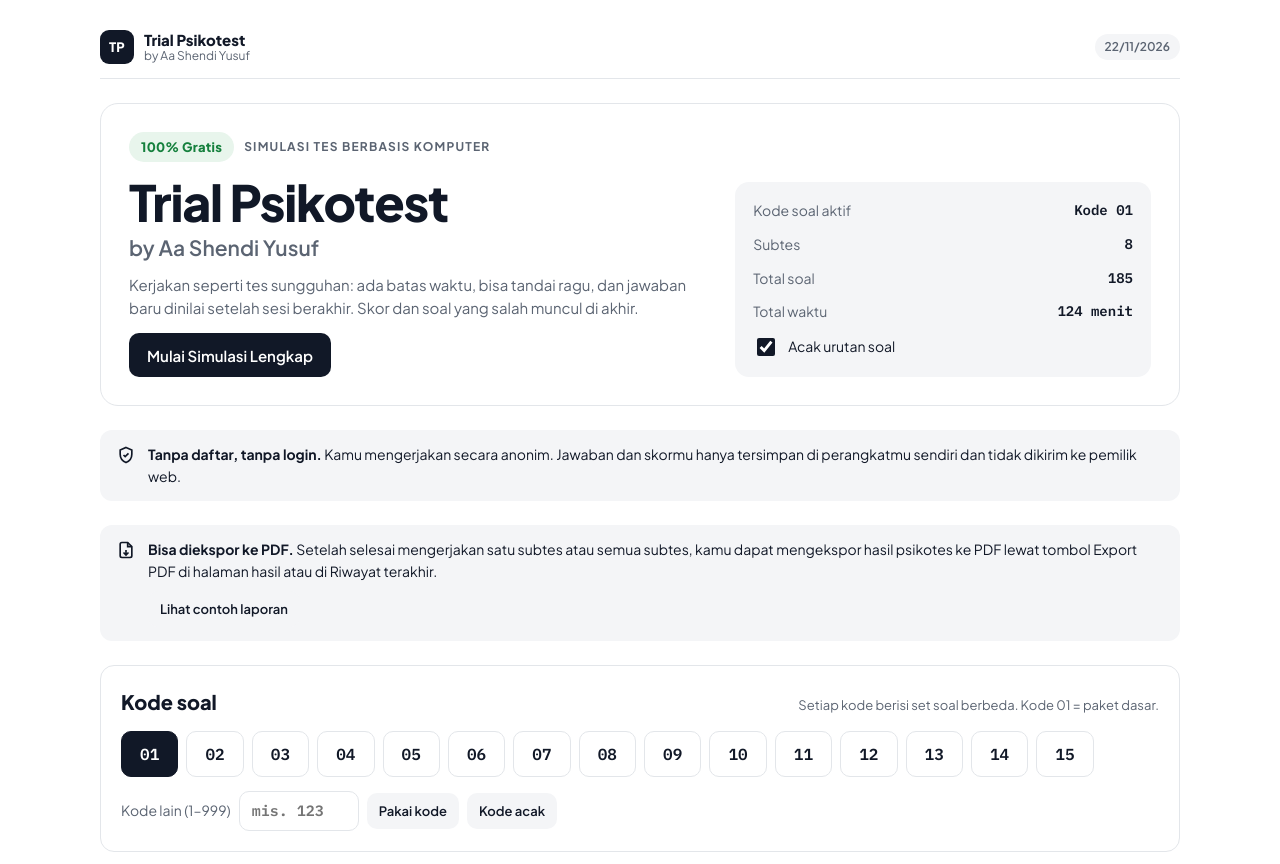
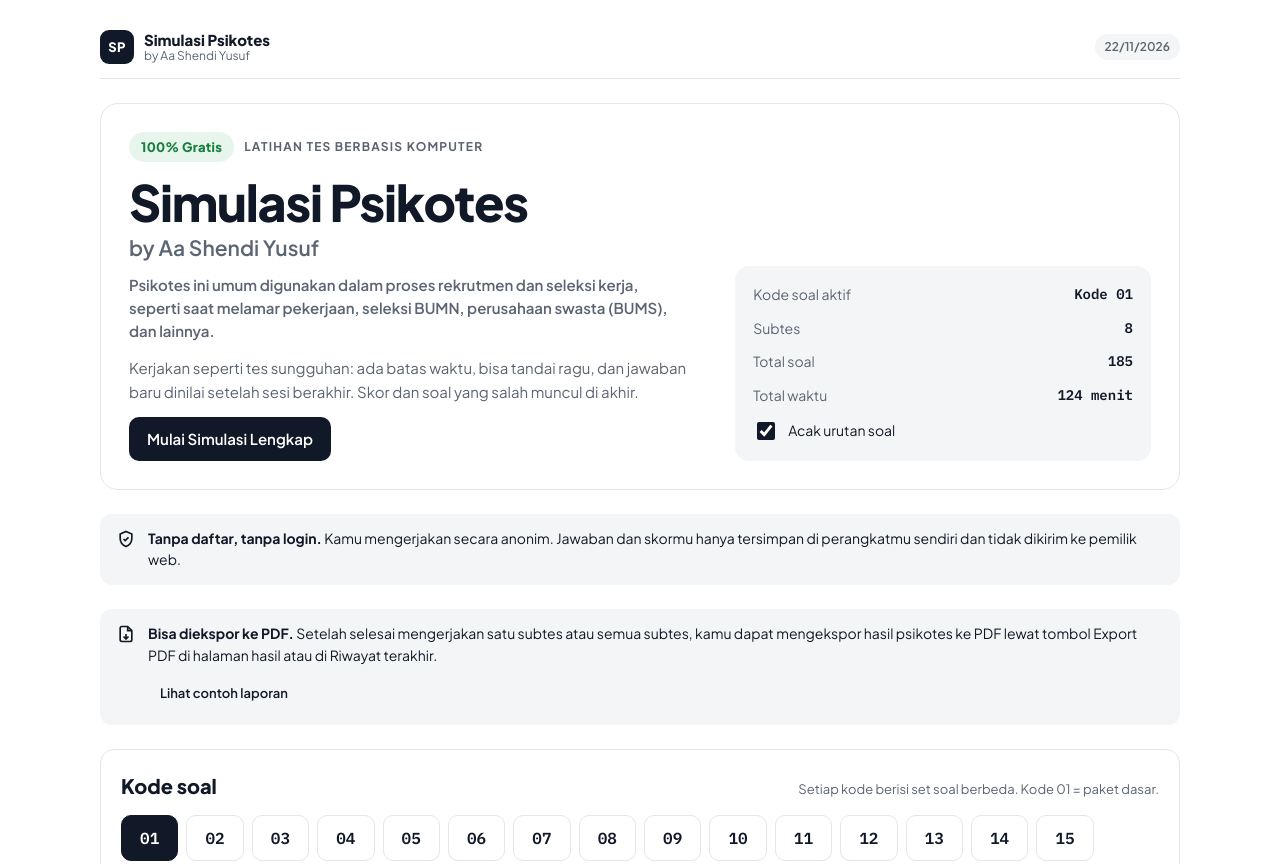
Before and after one commit to shendyu7-a11y/simulasi-psikotes, a plain HTML site: page index.html in a window 1280 px wide. Shown: the top 864 px of the page. Drawn offline with Linux system fonts and the light colour scheme.

Commit message:
Ganti judul menjadi Simulasi Psikotes

```diff
--- a/index.html
+++ b/index.html
@@ -1,4 +1,4 @@
-<title>Trial Psikotest by Aa Shendi Yusuf</title>
+<title>Simulasi Psikotes by Aa Shendi Yusuf</title>
 <meta name="claude:viewport-fit-sides" content="cover">
 <link rel="stylesheet" href="https://fonts.googleapis.com/css2?family=Plus+Jakarta+Sans:wght@400;500;600;700;800&family=IBM+Plex+Mono:wght@500;600&display=swap">
 <style>
@@ -191,6 +191,8 @@ p { margin: 0; }
 .rp-bar .actions { margin: 0; }
 .anon .btn { margin-top: 8px; }
 @media (max-width: 560px) { .report { padding: 18px 14px; } .rp-sum { flex-direction: column; align-items: flex-start; } .rp-meta dl { grid-template-columns: repeat(2, minmax(0, 1fr)); } .rp-head { flex-direction: column; align-items: flex-start; } .rp-doc { text-align: left; } }
+
+.hero-use { font-weight: 600; color: var(--ink); }
 
 /* Contoh soal */
 .examples { display: flex; flex-direction: column; gap: 14px; }
@@ -879,7 +881,7 @@ details.sim-rev .rev { border-color: var(--line); }
     const recap = e.sim ? '<div class="rp-scroll"><table class="rp-tab rp-recap"><thead><tr><th>Subtes</th><th>Benar</th><th>Salah</th><th>Kosong</th><th>Nilai</th><th>Target</th></tr></thead><tbody>' +
       scores.map(s => '<tr><td>' + esc(TESTS[s.id].name) + '</td><td>' + s.correct + '/' + s.total + '</td><td>' + s.wrong + '</td><td>' + s.blank + '</td><td><b>' + s.pct + '%</b></td><td>' + (s.correct >= TESTS[s.id].target ? '<span class="rp-ok">Lolos</span>' : '<span class="rp-bad">Belum</span>') + '</td></tr>').join('') + '</tbody></table></div>' : '';
     return '<article class="report">' +
-      '<header class="rp-head"><div><div class="rp-brand">Trial Psikotest</div><div class="rp-by">by Aa Shendi Yusuf · 100% Gratis</div></div><div class="rp-doc"><b>Laporan Hasil Tes' + (e.sample ? '<span class="rp-sample">CONTOH</span>' : '') + '</b><span>' + esc(when) + '</span></div></header>' +
+      '<header class="rp-head"><div><div class="rp-brand">Simulasi Psikotes</div><div class="rp-by">by Aa Shendi Yusuf · 100% Gratis</div></div><div class="rp-doc"><b>Laporan Hasil Tes' + (e.sample ? '<span class="rp-sample">CONTOH</span>' : '') + '</b><span>' + esc(when) + '</span></div></header>' +
       '<section class="rp-sum"><div class="rp-score"><b>' + pct + '<small>%</small></b><span>' + cor + ' dari ' + tot + ' benar</span></div>' +
       '<div class="rp-meta"><h1>' + esc(title) + '</h1><p class="rp-level">Predikat: <b>' + (pct >= 90 ? 'Sangat baik' : pct >= 80 ? 'Baik' : pct >= 60 ? 'Cukup' : 'Perlu banyak latihan') + '</b>' + (passTxt ? ' · ' + esc(passTxt) : '') + '</p>' +
       '<dl><div><dt>Kode soal</dt><dd>' + esc(codeLabel(e.code)) + '</dd></div><div><dt>Benar</dt><dd>' + cor + '</dd></div><div><dt>Salah</dt><dd>' + (tot - cor - blank) + '</dd></div><div><dt>Kosong</dt><dd>' + blank + '</dd></div><div><dt>Waktu dipakai</dt><dd>' + (used ? fmtUsed(used) : '—') + '</dd></div></dl></div></section>' +
@@ -948,7 +950,7 @@ details.sim-rev .rev { border-color: var(--line); }
   const pdfIcon = '<svg viewBox="0 0 24 24" fill="none" stroke="currentColor" stroke-width="2" aria-hidden="true"><path d="M14 3H7a2 2 0 0 0-2 2v14a2 2 0 0 0 2 2h10a2 2 0 0 0 2-2V8z"/><path d="M14 3v5h5"/><path d="M12 12v6M9 15l3 3 3-3"/></svg>';
   function donasi() {
     return '<section class="card"><div class="donasi-head"><span class="free-badge">100% Gratis</span><h2>Menerima open donasi</h2></div>' +
-      '<p class="muted">Trial Psikotest bisa dipakai gratis tanpa batas. Kalau latihan ini membantumu, kamu bisa berdonasi seikhlasnya lewat:</p>' +
+      '<p class="muted">Simulasi Psikotes bisa dipakai gratis tanpa batas. Kalau latihan ini membantumu, kamu bisa berdonasi seikhlasnya lewat:</p>' +
       '<div class="ewallet"><span class="chip">DANA</span><span class="chip">OVO</span><span class="chip">GoPay</span><span class="chip">Grab</span><span class="chip">ShopeePay</span></div>' +
       '<div class="donasi-no"><span class="no" id="donasiNo">0821-1256-9100</span><button class="btn btn-primary btn-sm" data-act="copyno">Salin nomor</button></div>' +
       '<p class="muted" style="font-size:13px">Pastikan nomor tujuan sudah benar sebelum mengirim.</p></section>' +
@@ -956,7 +958,7 @@ details.sim-rev .rev { border-color: var(--line); }
       '<p class="muted">Ada soal yang keliru, fitur yang kurang, atau ide subtes baru? Kabari lewat:</p>' +
       '<div class="contact-list">' +
       '<div class="contact"><span class="chip">Instagram</span><b>@_shndysfff</b><a class="btn btn-ghost btn-sm" href="https://www.instagram.com/_shndysfff/" target="_blank" rel="noopener">Buka Instagram</a></div>' +
-      '<div class="contact"><span class="chip">WhatsApp</span><b>0821-1256-9100</b><a class="btn btn-primary btn-sm" href="https://wa.me/6282112569100?text=' + encodeURIComponent('Halo, saya mau kasih kritik dan saran untuk Trial Psikotest: ') + '" target="_blank" rel="noopener">Chat WhatsApp</a></div>' +
+      '<div class="contact"><span class="chip">WhatsApp</span><b>0821-1256-9100</b><a class="btn btn-primary btn-sm" href="https://wa.me/6282112569100?text=' + encodeURIComponent('Halo, saya mau kasih kritik dan saran untuk Simulasi Psikotes: ') + '" target="_blank" rel="noopener">Chat WhatsApp</a></div>' +
       '</div></section>';
   }
   let S = { view: 'home', code: 1, shuffle: true, pending: null, run: null, result: null, sim: null, modal: null, reviewAll: false, draw: null, toast: '' };
@@ -977,7 +979,7 @@ details.sim-rev .rev { border-color: var(--line); }
   function shuffleArr(a) { for (let i = a.length - 1; i > 0; i--) { const j = Math.floor(Math.random() * (i + 1)); [a[i], a[j]] = [a[j], a[i]]; } return a; }
 
   function topbar(right) {
-    return '<header class="topbar"><div class="brand"><div class="brand-mark" aria-hidden="true">TP</div><div class="brand-text"><b>Trial Psikotest</b><span>by Aa Shendi Yusuf</span></div></div>' + (right || '') + '</header>';
+    return '<header class="topbar"><div class="brand"><div class="brand-mark" aria-hidden="true">SP</div><div class="brand-text"><b>Simulasi Psikotes</b><span>by Aa Shendi Yusuf</span></div></div>' + (right || '') + '</header>';
   }
 
   function viewHome() {
@@ -998,7 +1000,8 @@ details.sim-rev .rev { border-color: var(--line); }
       d.hist.map((h, hi) => '<tr><td>' + esc(new Date(h.t).toLocaleString('id-ID', { day: '2-digit', month: 'short', hour: '2-digit', minute: '2-digit' })) + '</td><td>' + esc(h.name) + (h.code ? ' <span class="muted">· ' + esc(codeLabel(h.code)) + '</span>' : '') + '</td><td class="num">' + h.correct + '/' + h.total + '</td><td class="num">' + Math.round(h.correct / h.total * 100) + '%</td><td>' + (h.rep ? '<button class="btn btn-ghost btn-sm" data-act="exportpdf" data-v="' + hi + '">Export PDF</button>' : '<span class="muted" title="Riwayat lama tanpa detail jawaban">—</span>') + '</td></tr>').join('') +
       '</tbody></table></div></div>' : '<div class="card"><p class="muted">Belum ada riwayat. Selesaikan satu subtes dan skornya akan muncul di sini, hanya di perangkat ini.</p></div>';
     return '<div class="wrap">' + topbar('<span class="chip">' + esc(today) + '</span>') +
-      '<section class="hero"><div class="hero-left"><div style="display:flex;gap:10px;flex-wrap:wrap;align-items:center"><span class="free-badge">100% Gratis</span><span class="eyebrow" style="color:var(--hero-muted)">Simulasi tes berbasis komputer</span></div><h1>Trial Psikotest<em>by Aa Shendi Yusuf</em></h1>' +
+      '<section class="hero"><div class="hero-left"><div style="display:flex;gap:10px;flex-wrap:wrap;align-items:center"><span class="free-badge">100% Gratis</span><span class="eyebrow" style="color:var(--hero-muted)">Latihan tes berbasis komputer</span></div><h1>Simulasi Psikotes<em>by Aa Shendi Yusuf</em></h1>' +
+      '<p class="hero-use">Psikotes ini umum digunakan dalam proses rekrutmen dan seleksi kerja, seperti saat melamar pekerjaan, seleksi BUMN, perusahaan swasta (BUMS), dan lainnya.</p>' +
       '<p>Kerjakan seperti tes sungguhan: ada batas waktu, bisa tandai ragu, dan jawaban baru dinilai setelah sesi berakhir. Skor dan soal yang salah muncul di akhir.</p>' +
       '<div class="actions"><button class="btn btn-primary" data-act="sim">Mulai Simulasi Lengkap</button></div></div>' +
       '<div class="hero-right"><div class="row"><span>Kode soal aktif</span><b>' + esc(codeLabel(S.code)) + '</b></div><div class="row"><span>Subtes</span><b>' + ORDER.length + '</b></div><div class="row"><span>Total soal</span><b>' + totalSoal + '</b></div><div class="row"><span>Total waktu</span><b>' + totalMin + ' menit</b></div>' +
```
